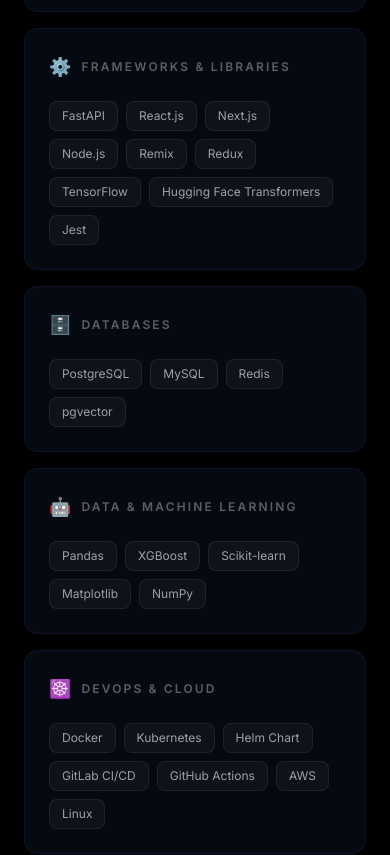
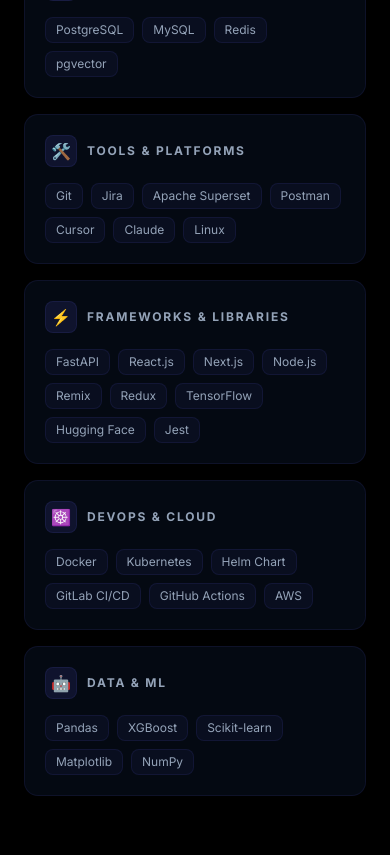
Before and after one commit to Mukunth1004/mukunthan-portfolio, a Next.js app: page / in a window 390 px wide. Shown: the part 5480-6335 px from the top of the page. Built offline with nearby package versions, Linux system fonts and the light colour scheme.

Commit message:
fix: equal 3-col grid (no col-span), indigo tags, py-20

```diff
--- a/app/sections/Skills.jsx
+++ b/app/sections/Skills.jsx
@@ -4,40 +4,34 @@
 
 const groups = [
   {
-    category: 'Programming Languages',
     icon: '💻',
+    category: 'Languages',
     skills: ['Python', 'TypeScript', 'JavaScript', 'SQL', 'Bash'],
-    span: 'col-span-1',
   },
   {
-    category: 'Frameworks & Libraries',
-    icon: '⚙️',
-    skills: ['FastAPI', 'React.js', 'Next.js', 'Node.js', 'Remix', 'Redux', 'TensorFlow', 'Hugging Face Transformers', 'Jest'],
-    span: 'col-span-1 md:col-span-2',
+    icon: '🗄️',
+    category: 'Databases',
+    skills: ['PostgreSQL', 'MySQL', 'Redis', 'pgvector'],
   },
   {
-    category: 'Databases',
-    icon: '🗄️',
-    skills: ['PostgreSQL', 'MySQL', 'Redis', 'pgvector'],
-    span: 'col-span-1',
+    icon: '🛠️',
+    category: 'Tools & Platforms',
+    skills: ['Git', 'Jira', 'Apache Superset', 'Postman', 'Cursor', 'Claude', 'Linux'],
   },
   {
-    category: 'Data & Machine Learning',
-    icon: '🤖',
-    skills: ['Pandas', 'XGBoost', 'Scikit-learn', 'Matplotlib', 'NumPy'],
-    span: 'col-span-1',
+    icon: '⚡',
+    category: 'Frameworks & Libraries',
+    skills: ['FastAPI', 'React.js', 'Next.js', 'Node.js', 'Remix', 'Redux', 'TensorFlow', 'Hugging Face', 'Jest'],
   },
   {
+    icon: '☸️',
     category: 'DevOps & Cloud',
-    icon: '☸️',
-    skills: ['Docker', 'Kubernetes', 'Helm Chart', 'GitLab CI/CD', 'GitHub Actions', 'AWS', 'Linux'],
-    span: 'col-span-1 md:col-span-2',
+    skills: ['Docker', 'Kubernetes', 'Helm Chart', 'GitLab CI/CD', 'GitHub Actions', 'AWS'],
   },
   {
-    category: 'Tools & Platforms',
-    icon: '🛠️',
-    skills: ['Git', 'Jira', 'Apache Superset', 'Postman', 'Cursor', 'Claude'],
-    span: 'col-span-1',
+    icon: '🤖',
+    category: 'Data & ML',
+    skills: ['Pandas', 'XGBoost', 'Scikit-learn', 'Matplotlib', 'NumPy'],
   },
 ]
 
@@ -46,50 +40,70 @@
   const inView = useInView(ref, { once: true, margin: '-80px' })
 
   return (
-    <section id="skills" className="py-32 px-6">
+    <section id="skills" className="py-20 px-6">
       <div className="max-w-6xl mx-auto" ref={ref}>
-        <motion.p
-          initial={{ opacity: 0 }}
-          animate={inView ? { opacity: 1 } : {}}
-          className="section-eyebrow"
-        >
+        <motion.p initial={{ opacity: 0 }} animate={inView ? { opacity: 1 } : {}} className="section-eyebrow">
           Stack
         </motion.p>
         <motion.h2
           initial={{ opacity: 0, y: 20 }}
           animate={inView ? { opacity: 1, y: 0 } : {}}
-          transition={{ duration: 0.7, delay: 0.08 }}
+          transition={{ duration: 0.6, delay: 0.08 }}
           className="section-heading"
         >
           Technical Skills
         </motion.h2>
 
-        {/* Magic UI bento grid */}
-        <div className="grid grid-cols-1 md:grid-cols-3 gap-4 mt-16">
+        {/* Simple equal 3-col grid — no span, no alignment bugs */}
+        <div className="grid grid-cols-1 sm:grid-cols-2 lg:grid-cols-3 gap-4 mt-12">
           {groups.map((group, i) => (
             <motion.div
               key={group.category}
-              initial={{ opacity: 0, y: 24 }}
+              initial={{ opacity: 0, y: 20 }}
               animate={inView ? { opacity: 1, y: 0 } : {}}
-              transition={{ duration: 0.6, delay: 0.15 + i * 0.07 }}
-              className={`bento-card p-6 ${group.span}`}
+              transition={{ duration: 0.5, delay: 0.12 + i * 0.06 }}
+              className="bento-card p-5 group"
             >
-              <div className="flex items-center gap-2.5 mb-5">
-                <span className="text-lg">{group.icon}</span>
-                <h3 className="text-xs font-semibold tracking-[0.18em] uppercase text-white/35">
+              {/* Category header */}
+              <div className="flex items-center gap-2.5 mb-4">
+                <span
+                  className="w-8 h-8 rounded-lg flex items-center justify-center text-base flex-shrink-0"
+                  style={{ background: 'var(--accent-soft)', border: '1px solid var(--border)' }}
+                >
+                  {group.icon}
+                </span>
+                <h3
+                  className="text-xs font-bold tracking-[0.15em] uppercase"
+                  style={{ color: 'var(--text-muted)' }}
+                >
                   {group.category}
                 </h3>
               </div>
+
+              {/* Skill tags */}
               <div className="flex flex-wrap gap-2">
                 {group.skills.map((skill, j) => (
                   <motion.span
                     key={skill}
                     initial={{ opacity: 0, scale: 0.9 }}
                     animate={inView ? { opacity: 1, scale: 1 } : {}}
-                    transition={{ duration: 0.3, delay: 0.25 + i * 0.06 + j * 0.03 }}
-                    className="px-3 py-1.5 text-xs text-white/60 bg-white/[0.04] rounded-lg border border-white/[0.07]
-                               hover:border-white/20 hover:text-white/90 hover:bg-white/[0.07]
-                               transition-all duration-200 cursor-default"
+                    transition={{ duration: 0.3, delay: 0.2 + i * 0.05 + j * 0.025 }}
+                    className="px-2.5 py-1 text-xs rounded-lg transition-all duration-200 cursor-default"
+                    style={{
+                      color: 'var(--text-muted)',
+                      background: 'rgba(99,102,241,0.06)',
+                      border: '1px solid var(--border)',
+                    }}
+                    onMouseEnter={e => {
+                      e.currentTarget.style.color = 'var(--accent-light)'
+                      e.currentTarget.style.borderColor = 'var(--border-hover)'
+                      e.currentTarget.style.background = 'var(--accent-soft)'
+                    }}
+                    onMouseLeave={e => {
+                      e.currentTarget.style.color = 'var(--text-muted)'
+                      e.currentTarget.style.borderColor = 'var(--border)'
+                      e.currentTarget.style.background = 'rgba(99,102,241,0.06)'
+                    }}
                   >
                     {skill}
                   </motion.span>
```
